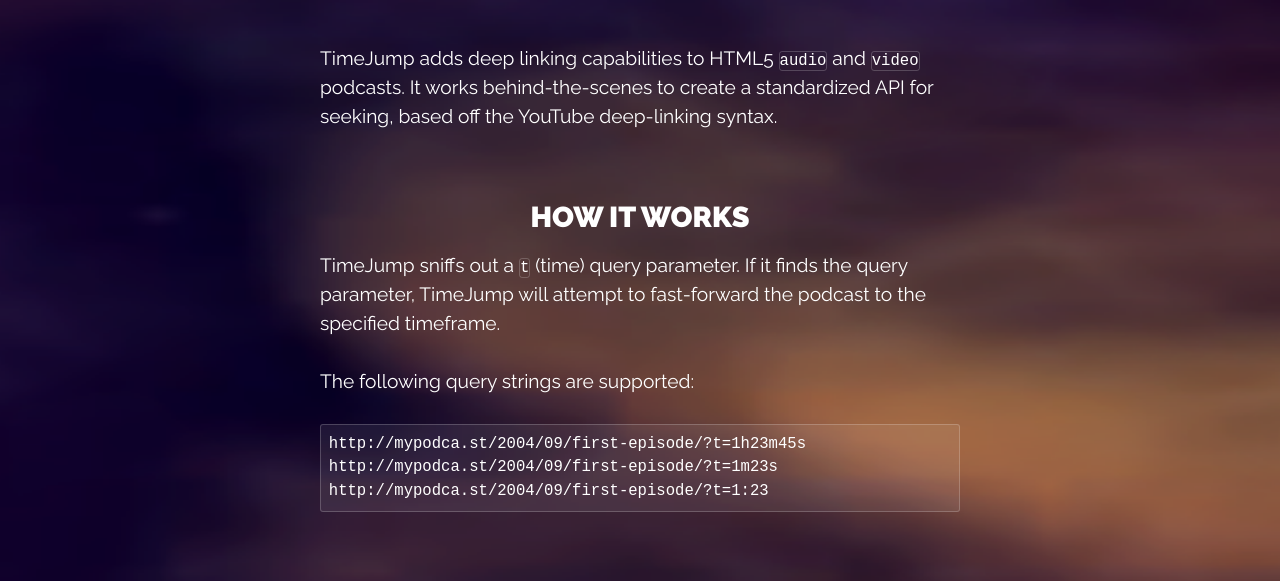
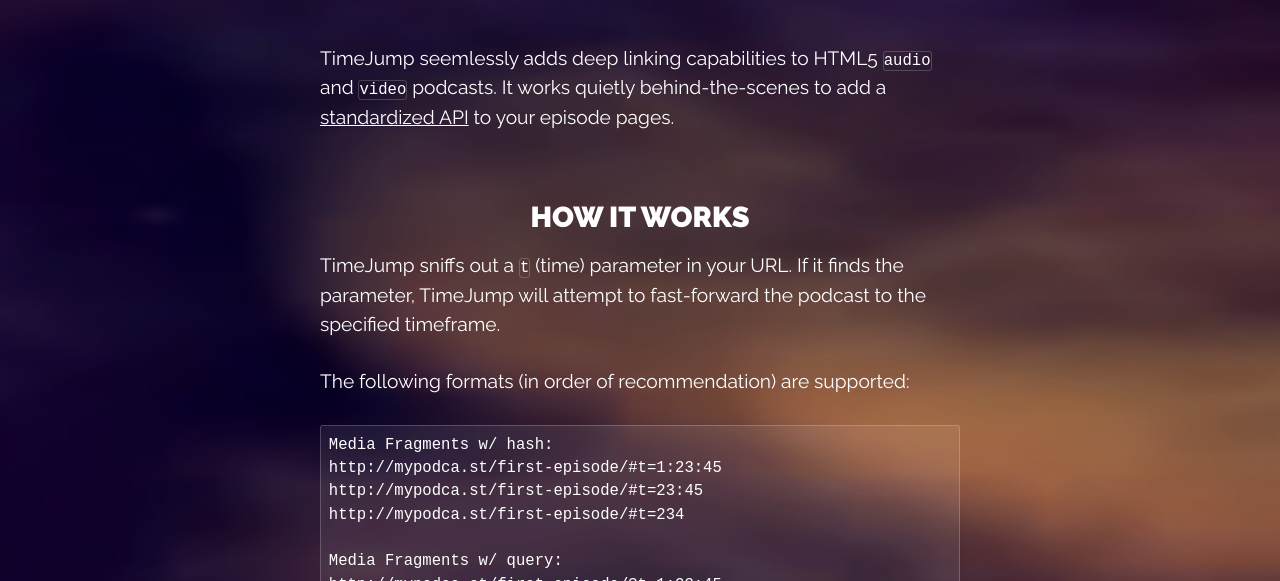
Before and after one commit to davatron5000/TimeJump, a plain HTML site: page index.html in a window 1280 px wide. Shown: the part 201-782 px from the top of the page. Drawn offline with nearby package versions, Linux system fonts and the light colour scheme.

Commit message:
Copy and API format updates

```diff
--- a/index.html
+++ b/index.html
@@ -149,16 +149,26 @@
     </header>
     <article class="page-content">
         <section>
-            <p>TimeJump adds deep linking capabilities to HTML5 <code>audio</code> and <code>video</code> podcasts. It works behind-the-scenes to create a standardized API for seeking, based off the YouTube deep-linking syntax.</p>
+            <p>TimeJump seemlessly adds deep linking capabilities to HTML5 <code>audio</code> and <code>video</code> podcasts. It works quietly behind-the-scenes to add a <a href="http://www.w3.org/TR/2012/PR-media-frags-20120315/">standardized API</a> to your episode pages.</p>
         </section>
         <section>
             <h2>How it works</h2>
-            <p>TimeJump sniffs out a <code>t</code> (time) query parameter. If it finds the query parameter, TimeJump will attempt to fast-forward the podcast to the specified timeframe.</p>
+            <p>TimeJump sniffs out a <code>t</code> (time) parameter in your URL. If it finds the parameter, TimeJump will attempt to fast-forward the podcast to the specified timeframe. </p>
 
-            <p>The following query strings are supported:</p>
-            <pre><code>http://mypodca.st/2004/09/first-episode/?t=1h23m45s
-http://mypodca.st/2004/09/first-episode/?t=1m23s
-http://mypodca.st/2004/09/first-episode/?t=1:23</code></pre>
+            <p>The following formats (in order of recommendation) are supported:</p>
+            <pre><code>Media Fragments w/ hash:
+http://mypodca.st/first-episode/#t=1:23:45
+http://mypodca.st/first-episode/#t=23:45
+http://mypodca.st/first-episode/#t=234
+
+Media Fragments w/ query:
+http://mypodca.st/first-episode/?t=1:23:45
+http://mypodca.st/first-episode/?t=23:45
+http://mypodca.st/first-episode/?t=234
+
+Quirks Mode (YouTube-style) w/ hash or query:
+http://mypodca.st/first-episode/?t=1h23m45s
+http://mypodca.st/first-episode/#t=1m23s</code></pre>
         </section>
         <section>
             <h2>Who’s using it?</h2>
```
